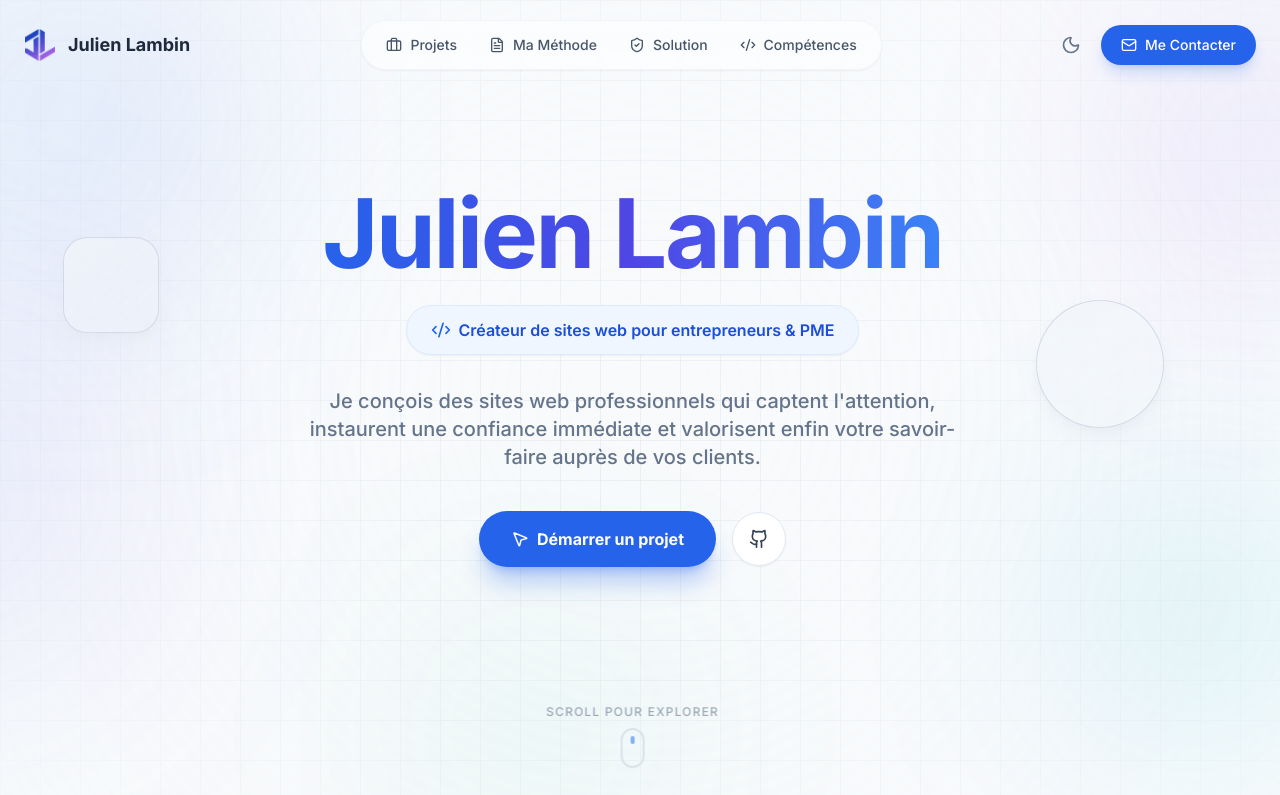
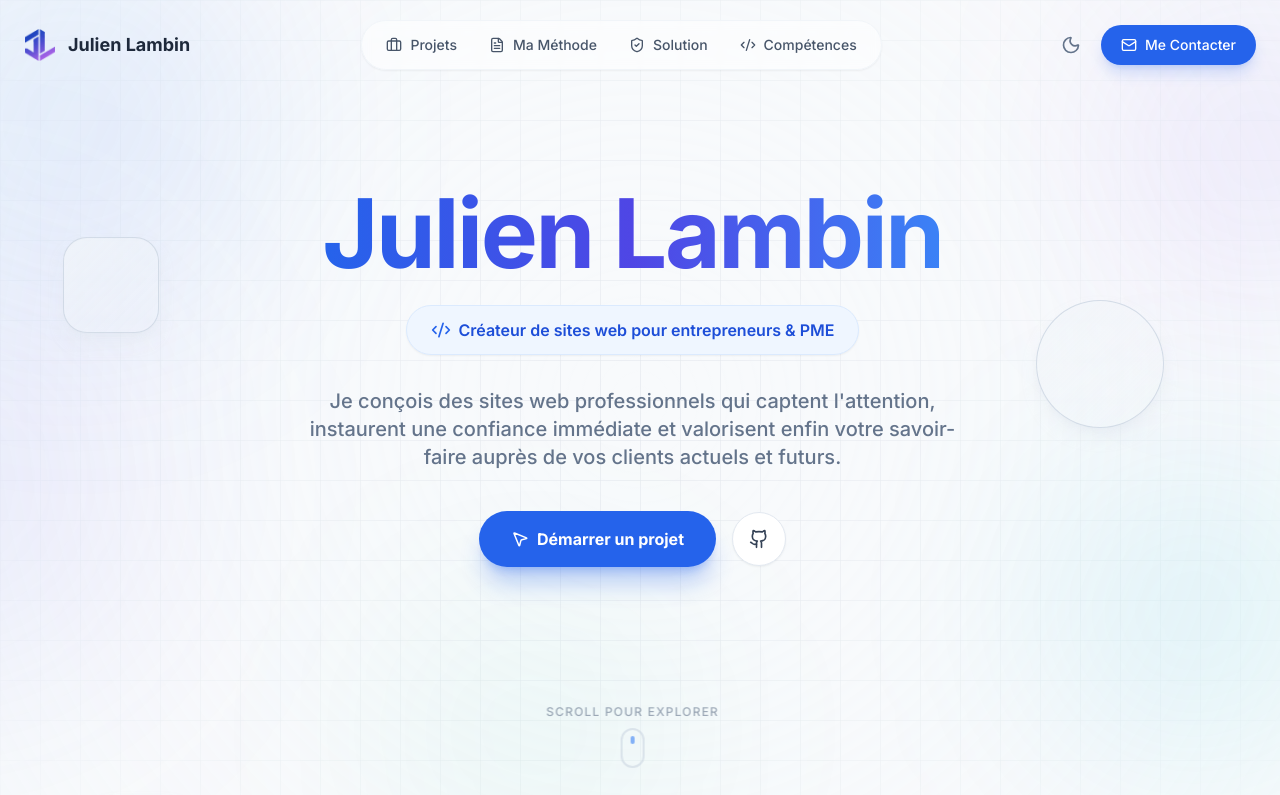
Before and after one commit to julien-lambin/portfolio-julien, a React (Vite) app: page / in a window 1280 px wide. Shown: the top 795 px of the page. Built offline with nearby package versions, Linux system fonts and the light colour scheme.

Commit message:
content: sync hero copy with social meta descriptions for perfect consistency

```diff
--- a/components/Hero.tsx
+++ b/components/Hero.tsx
@@ -79,7 +79,7 @@ export const Hero: React.FC<HeroProps> = ({ onNavigate }) => {
           variants={itemVariants}
           className="text-lg md:text-xl text-slate-500 dark:text-slate-400 max-w-2xl mx-auto mb-10 leading-relaxed font-medium transition-colors"
         >
-          Je conçois des sites web professionnels qui captent l'attention, instaurent une confiance immédiate et valorisent enfin votre savoir-faire auprès de vos clients.
+          Je conçois des sites web professionnels qui captent l'attention, instaurent une confiance immédiate et valorisent enfin votre savoir-faire auprès de vos clients actuels et futurs.
         </motion.p>
 
         <motion.div
--- a/index.html
+++ b/index.html
@@ -15,14 +15,14 @@
     <meta property="og:type" content="website" />
     <meta property="og:url" content="https://julienlambin.fr/" />
     <meta property="og:title" content="Julien Lambin | Création de Sites Web & Accompagnement Digital" />
-    <meta property="og:description" content="Je conçois des sites web stratégiques qui captent l'attention, instaurent la confiance et propulsent votre croissance business." />
+    <meta property="og:description" content="Je conçois des sites web professionnels qui captent l'attention, instaurent une confiance immédiate et valorisent enfin votre savoir-faire auprès de vos clients actuels et futurs." />
     <meta property="og:image" content="https://julienlambin.fr/assets/img/apercu.png" />
 
     <!-- Twitter -->
     <meta property="twitter:card" content="summary_large_image" />
     <meta property="twitter:url" content="https://julienlambin.fr/" />
     <meta property="twitter:title" content="Julien Lambin | Création de Sites Web & Accompagnement Digital" />
-    <meta property="twitter:description" content="Je conçois des sites web stratégiques qui captent l'attention, instaurent la confiance et propulsent votre croissance business." />
+    <meta property="twitter:description" content="Je conçois des sites web professionnels qui captent l'attention, instaurent une confiance immédiate et valorisent enfin votre savoir-faire auprès de vos clients actuels et futurs." />
     <meta property="twitter:image" content="https://julienlambin.fr/assets/img/apercu.png" />
 
     <!-- Local SEO (Invisible to Users) -->
```
